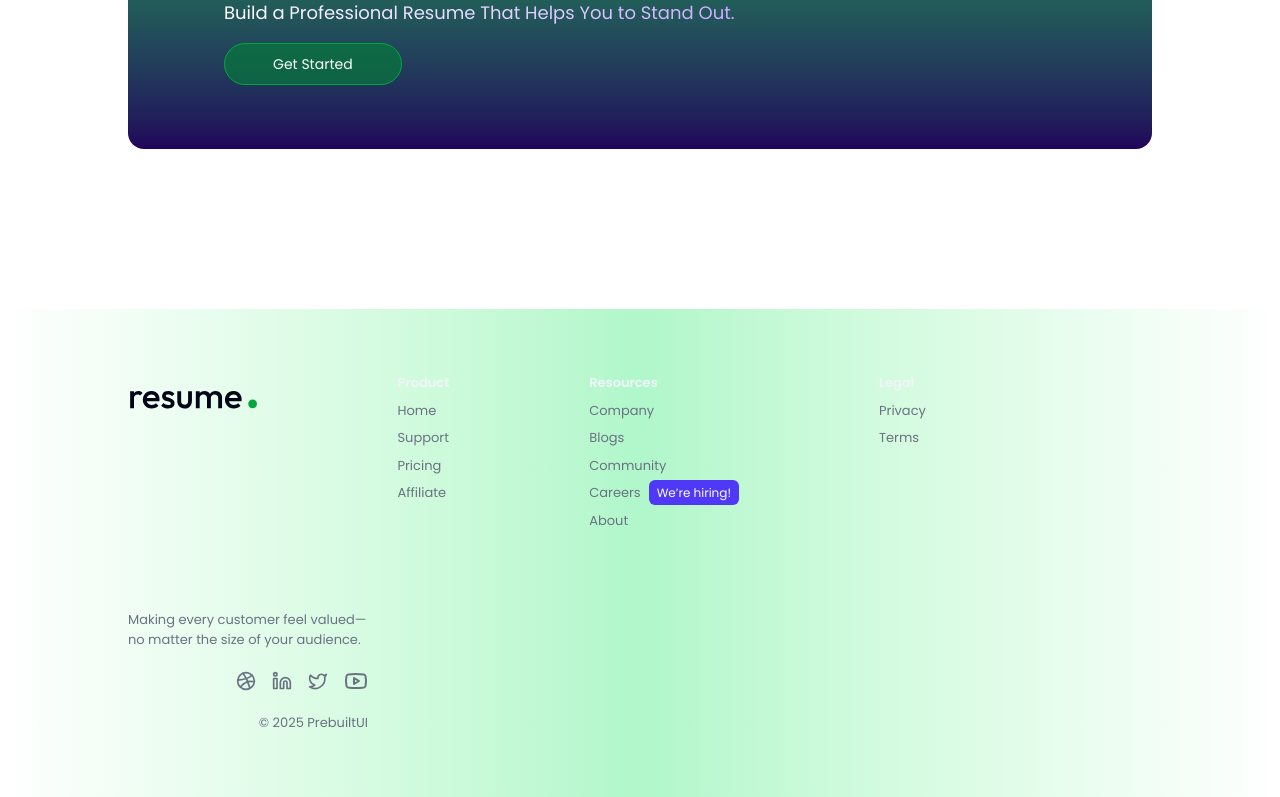
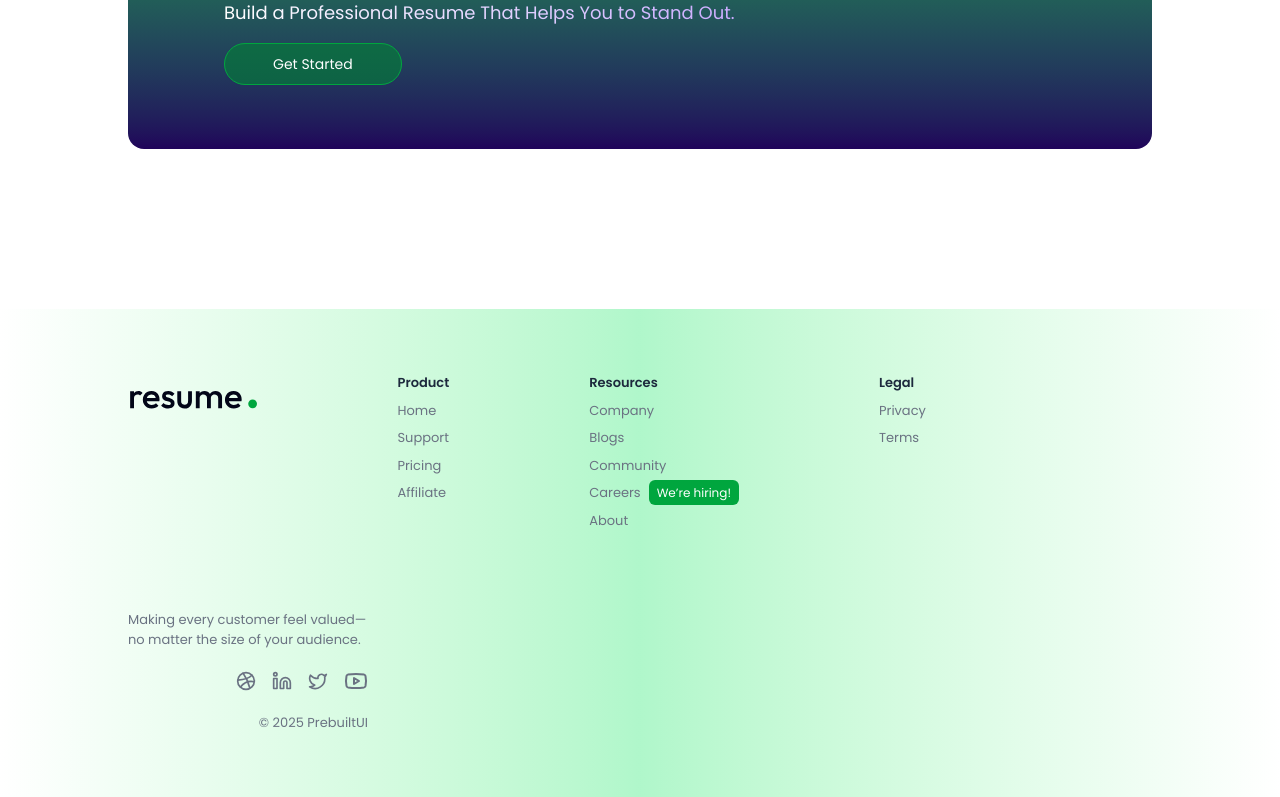
Before and after one commit to ORGinalBIbEK/resume_builder, a React (Vite) app in the folder client/: page / in a window 1280 px wide. Shown: the part 2581-3378 px from the top of the page. Built offline with nearby package versions, Linux system fonts and the light colour scheme.

Commit message:
changed some setting and color

```diff
--- a/client/src/components/home/Footer.jsx
+++ b/client/src/components/home/Footer.jsx
@@ -8,29 +8,29 @@
                     <a href="#">
                         <img src={logo} alt="logo" className="h-11 w-auto" />                    </a>
                     <div>
-                        <p className="text-slate-100 font-semibold">Product</p>
+                        <p className="text-slate-800 font-semibold">Product</p>
                         <ul className="mt-2 space-y-2">
-                            <li><a href="/" className="hover:text-indigo-600 transition">Home</a></li>
-                            <li><a href="/" className="hover:text-indigo-600 transition">Support</a></li>
-                            <li><a href="/" className="hover:text-indigo-600 transition">Pricing</a></li>
-                            <li><a href="/" className="hover:text-indigo-600 transition">Affiliate</a></li>
+                            <li><a href="/" className="hover:text-green-600 transition">Home</a></li>
+                            <li><a href="/" className="hover:text-green-600 transition">Support</a></li>
+                            <li><a href="/" className="hover:text-green-600 transition">Pricing</a></li>
+                            <li><a href="/" className="hover:text-green-600 transition">Affiliate</a></li>
                         </ul>
                     </div>
                     <div>
-                        <p className="text-slate-100 font-semibold">Resources</p>
+                        <p className="text-slate-800 font-semibold">Resources</p>
                         <ul className="mt-2 space-y-2">
-                            <li><a href="/" className="hover:text-indigo-600 transition">Company</a></li>
-                            <li><a href="/" className="hover:text-indigo-600 transition">Blogs</a></li>
-                            <li><a href="/" className="hover:text-indigo-600 transition">Community</a></li>
-                            <li><a href="/" className="hover:text-indigo-600 transition">Careers<span className="text-xs text-white bg-indigo-600 rounded-md ml-2 px-2 py-1">We’re hiring!</span></a></li>
-                            <li><a href="/" className="hover:text-indigo-600 transition">About</a></li>
+                            <li><a href="/" className="hover:text-green-600 transition">Company</a></li>
+                            <li><a href="/" className="hover:text-green-600 transition">Blogs</a></li>
+                            <li><a href="/" className="hover:text-green-600 transition">Community</a></li>
+                            <li><a href="/" className="hover:text-green-600 transition">Careers<span className="text-xs text-white bg-green-600 rounded-md ml-2 px-2 py-1">We’re hiring!</span></a></li>
+                            <li><a href="/" className="hover:text-green-600 transition">About</a></li>
                         </ul>
                     </div>
                     <div>
-                        <p className="text-slate-100 font-semibold">Legal</p>
+                        <p className="text-slate-800 font-semibold">Legal</p>
                         <ul className="mt-2 space-y-2">
-                            <li><a href="/" className="hover:text-indigo-600 transition">Privacy</a></li>
-                            <li><a href="/" className="hover:text-indigo-600 transition">Terms</a></li>
+                            <li><a href="/" className="hover:text-green-600 transition">Privacy</a></li>
+                            <li><a href="/" className="hover:text-green-600 transition">Terms</a></li>
                         </ul>
                     </div>
                 </div>
@@ -38,7 +38,7 @@
                     <p className="max-w-60">Making every customer feel valued—no matter the size of your audience.</p>
                     <div className="flex items-center gap-4 mt-3">
                         <a href="https://dribbble.com/prebuiltui" target="_blank" rel="noreferrer">
-                            <svg xmlns="http://www.w3.org/2000/svg" width="24" height="24" viewBox="0 0 24 24" fill="none" stroke="currentColor" strokeWidth="2" strokeLinecap="round" strokeLinejoin="round" className="lucide lucide-dribbble size-5 hover:text-indigo-500" aria-hidden="true">
+                            <svg xmlns="http://www.w3.org/2000/svg" width="24" height="24" viewBox="0 0 24 24" fill="none" stroke="currentColor" strokeWidth="2" strokeLinecap="round" strokeLinejoin="round" className="lucide lucide-dribbble size-5 hover:text-green-500" aria-hidden="true">
                                 <circle cx="12" cy="12" r="10"></circle>
                                 <path d="M19.13 5.09C15.22 9.14 10 10.44 2.25 10.94"></path>
                                 <path d="M21.75 12.84c-6.62-1.41-12.14 1-16.38 6.32"></path>
```
